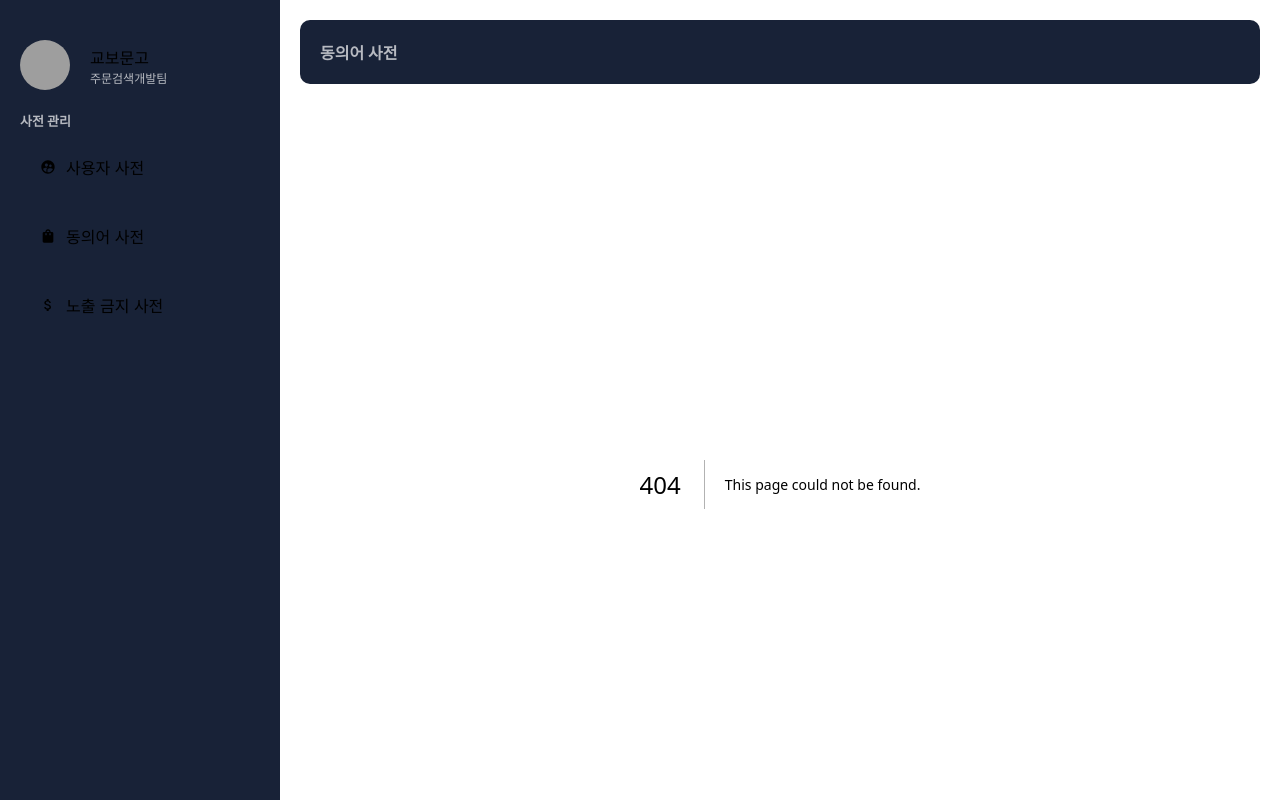
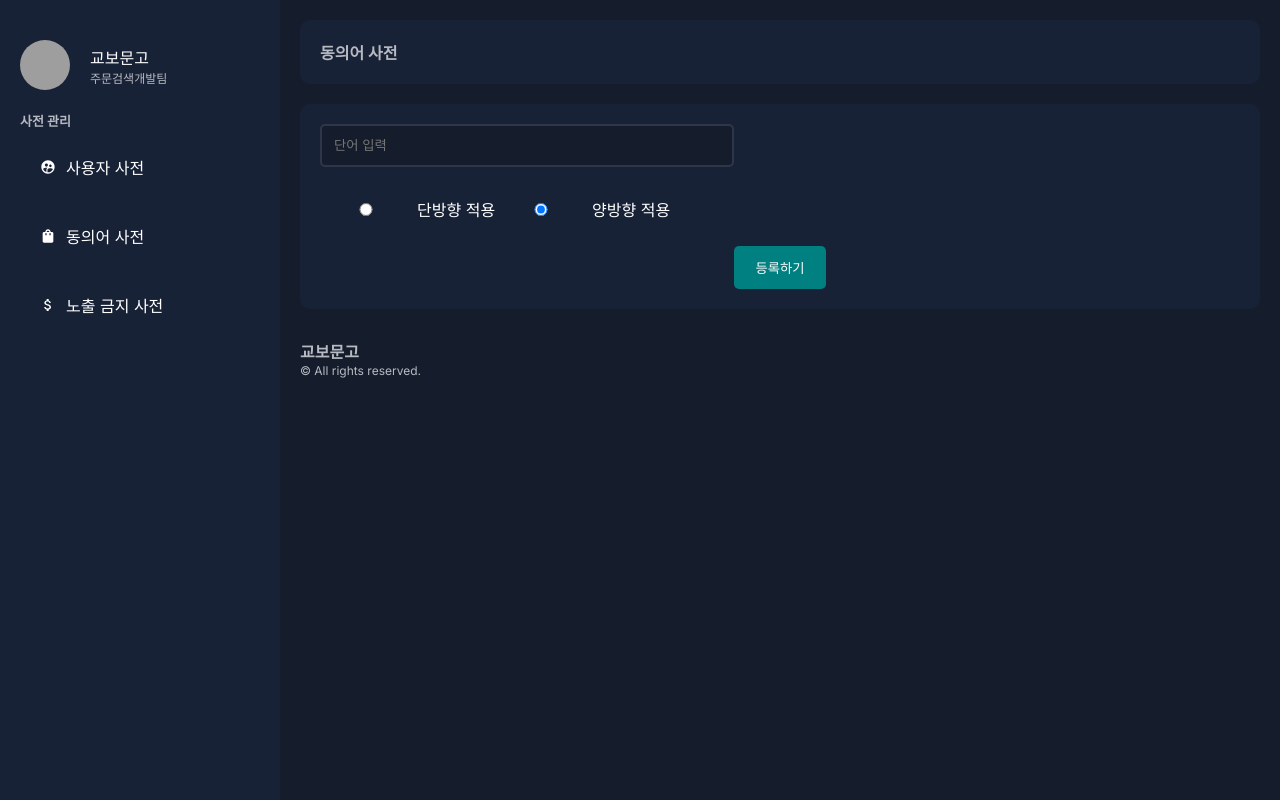
Before and after one commit to whdgnszz1/Next-dictionary, a Next.js app: page /synonym/add in a window 1280 px wide. Before the commit this address had no page. Shown: the top 800 px of the page. Built offline with nearby package versions, Linux system fonts and the light colour scheme; grey boxes are pictures that could not be loaded.

Commit message:
Impmement add synonym pag

```diff
--- /dev/null
+++ b/src/app/synonym/add/page.tsx
@@ -0,0 +1,73 @@
+"use client";
+
+import React, { FormEvent, useState } from "react";
+import styles from "@/app/ui/synonym/addSynonym/addSynonym.module.css";
+import { useRouter } from "next/navigation";
+import { useCreateSynonym } from "@/lib/synonym";
+
+const AddSynonymPage: React.FC = () => {
+  const [content, setContent] = useState("");
+  const [isOneWay, setIsOneWay] = useState("0");
+  const router = useRouter();
+
+  const { mutate: createSynonym } = useCreateSynonym({
+    onSuccess: () => {
+      console.log("단어가 성공적으로 추가되었습니다.");
+      router.push("/synonym");
+    },
+    onError: (error) => {
+      console.error("단어 추가 중 오류가 발생했습니다.", error);
+    },
+  });
+
+  const handleSubmit = (e: FormEvent<HTMLFormElement>) => {
+    e.preventDefault();
+    createSynonym({ content, isOneWay });
+  };
+
+  const handleOneWayChange = (e: React.ChangeEvent<HTMLInputElement>) => {
+    setIsOneWay(e.target.value);
+  };
+
+  return (
+    <div className={styles.container}>
+      <form onSubmit={handleSubmit} className={styles.form}>
+        <input
+          type="text"
+          placeholder="단어 입력"
+          name="content"
+          required
+          value={content}
+          onChange={(e) => setContent(e.target.value)}
+        />
+        <div>
+          <label>
+            <input
+              type="radio"
+              name="direction"
+              value="1"
+              checked={isOneWay === "1"}
+              onChange={handleOneWayChange}
+            />
+            단방향 적용
+          </label>
+          <label>
+            <input
+              type="radio"
+              name="direction"
+              value="0"
+              checked={isOneWay === "0"}
+              onChange={handleOneWayChange}
+            />
+            양방향 적용
+          </label>
+        </div>
+        <button type="submit" className={styles.button}>
+          등록하기
+        </button>
+      </form>
+    </div>
+  );
+};
+
+export default AddSynonymPage;
--- a/src/app/ui/synonym/addSynonym/addSynonym.module.css
+++ b/src/app/ui/synonym/addSynonym/addSynonym.module.css
@@ -8,7 +8,6 @@
 .form {
   display: flex;
   flex-direction: column;
-  flex-wrap: wrap;
   justify-content: space-between;
 }
 
@@ -23,9 +22,18 @@
   margin-bottom: 30px;
 }
 
-.form input,
+.form input[type="text"],
 .form select {
   width: 45%;
+}
+
+.form input[type="radio"] {
+  width: 10%;
+  margin-right: 5px;
+}
+
+.form .flex label {
+  margin-right: 20px;
 }
 
 .form textarea {
```
